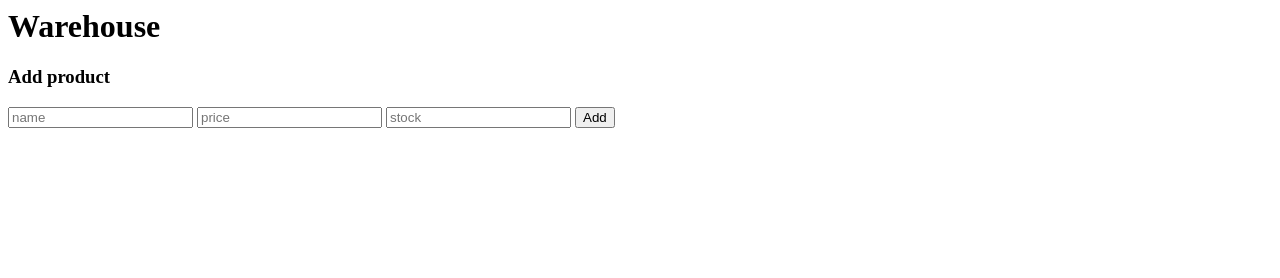
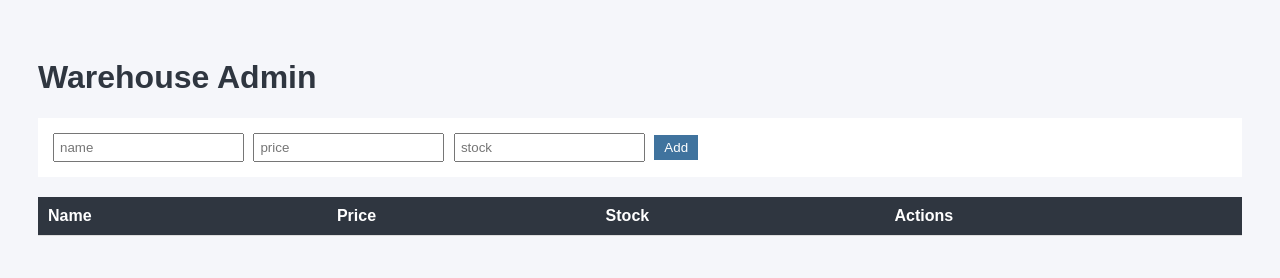
Before and after one commit to AmandaOzolina/ecommerce, a website: page warehouse/public/index.html in a window 1280 px wide. Drawn offline with Linux system fonts and the light colour scheme; no server answers.

Commit message:
Update index.html

```diff
--- a/warehouse/public/index.html
+++ b/warehouse/public/index.html
@@ -1,14 +1,85 @@
-<h1>Warehouse</h1>
+<!DOCTYPE html>
+<html>
+<head>
+<meta charset="UTF-8">
+<title>Warehouse</title>
 
-<!-- <button onclick="load()">Refresh</button> -->
+<style>
+body {
+  font-family: Arial, sans-serif;
+  background: #f5f6fa;
+  padding: 30px;
+}
 
-<h3>Add product</h3>
+h1 {
+  color: #2f3640;
+}
+
+table {
+  width: 100%;
+  border-collapse: collapse;
+  background: white;
+}
+
+th, td {
+  padding: 10px;
+  border-bottom: 1px solid #ddd;
+  text-align: left;
+}
+
+th {
+  background: #2f3640;
+  color: white;
+}
+
+button {
+  padding: 5px 10px;
+  border: none;
+  background: #40739e;
+  color: white;
+  cursor: pointer;
+}
+
+button:hover {
+  background: #273c75;
+}
+
+.add-box {
+  margin-bottom: 20px;
+  background: white;
+  padding: 15px;
+}
+
+input {
+  padding: 5px;
+  margin-right: 5px;
+}
+</style>
+</head>
+
+<body>
+
+<h1>Warehouse Admin</h1>
+
+<div class="add-box">
 <input id="name" placeholder="name">
 <input id="price" placeholder="price">
 <input id="stock" placeholder="stock">
 <button onclick="add()">Add</button>
+</div>
 
-<ul id="list"></ul>
+<table>
+<thead>
+<tr>
+<th>Name</th>
+<th>Price</th>
+<th>Stock</th>
+<th>Actions</th>
+</tr>
+</thead>
+
+<tbody id="list"></tbody>
+</table>
 
 <script>
 async function load() {
@@ -19,15 +90,19 @@ async function load() {
   list.innerHTML = '';
 
   data.forEach(p => {
-    const li = document.createElement('li');
+    const tr = document.createElement('tr');
 
-    li.innerHTML = `
-      ${p.name} - ${p.price}€ - stock: ${p.stock}
-      <button onclick="update(${p.id})">Update</button>
-      <button onclick="del(${p.id})">Delete</button>
+    tr.innerHTML = `
+      <td>${p.name}</td>
+      <td>${p.price} €</td>
+      <td>${p.stock}</td>
+      <td>
+        <button onclick="update(${p.id})">Edit</button>
+        <button onclick="del(${p.id})">Delete</button>
+      </td>
     `;
 
-    list.appendChild(li);
+    list.appendChild(tr);
   });
 }
 
@@ -38,10 +113,10 @@ async function add() {
 
   await fetch('/products', {
     method: 'POST',
-    headers: { 'Content-Type': 'application/json' },
+    headers: {'Content-Type': 'application/json'},
     body: JSON.stringify({
       id: Date.now(),
-      name: name,
+      name,
       price: Number(price),
       stock: Number(stock),
       description: ""
@@ -62,12 +137,8 @@ async function update(id) {
 
   await fetch('/products/' + id, {
     method: 'PUT',
-    headers: { 'Content-Type': 'application/json' },
-    body: JSON.stringify({
-      name,
-      price: Number(price),
-      stock: Number(stock)
-    })
+    headers: {'Content-Type': 'application/json'},
+    body: JSON.stringify({ name, price, stock })
   });
 
   load();
@@ -80,3 +151,6 @@ async function del(id) {
 
 load();
 </script>
+
+</body>
+</html>
```
